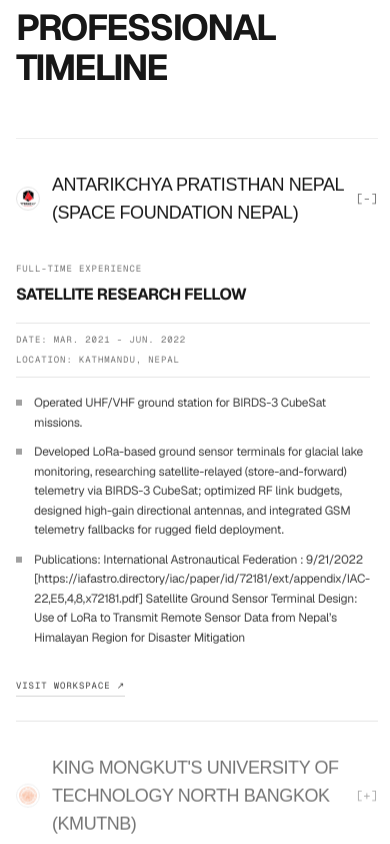
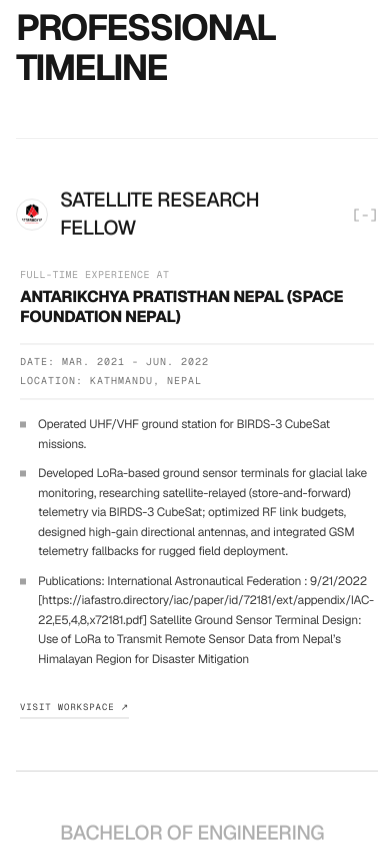
Before and after one commit to sagar-koirala/my-portfolio-app, a Next.js app: page / in a window 390 px wide. Shown: the part 2620-3464 px from the top of the page. Built offline with nearby package versions, Linux system fonts and the light colour scheme.

Commit message:
style(ui): align timeline and skills mobile layouts, increase logo and collapsed folder width, add highlighted wire gradient

```diff
--- a/src/components/SkillsBOM.tsx
+++ b/src/components/SkillsBOM.tsx
@@ -64,7 +64,7 @@
             >
               {/* Row Header */}
               <div className="flex items-center justify-between select-none">
-                <h3 className="text-xl md:text-3xl font-medium text-neutral-900 dark:text-white uppercase tracking-tight">
+                <h3 className="text-xl md:text-3xl font-medium text-neutral-900 dark:text-white uppercase tracking-tight font-sans">
                   {category}
                 </h3>
                 <span className="text-sm font-mono text-neutral-400 dark:text-neutral-500 transition-transform duration-300">
--- a/src/components/Timeline/TimelineCanvas.tsx
+++ b/src/components/Timeline/TimelineCanvas.tsx
@@ -395,9 +395,25 @@
         </div>
       )}
 
-      {/* SVG Connector Wires and Rail Layer */}
       {containerWidth > 0 && (
         <svg className="absolute inset-0 w-full h-full pointer-events-none" style={{ zIndex: 5 }}>
+          <defs>
+            {connectionPaths.map((wire) => (
+              <linearGradient
+                key={`grad-${wire.id}`}
+                id={`grad-${wire.id}`}
+                x1="0%"
+                y1="0%"
+                x2="0%"
+                y2="100%"
+              >
+                {/* Starts from the matching color of the timeline rail and gradually reaches bright white */}
+                <stop offset="0%" stopColor="rgba(39, 39, 42, 0.8)" />
+                <stop offset="100%" stopColor="rgba(255, 255, 255, 1)" />
+              </linearGradient>
+            ))}
+          </defs>
+
           {/* Background Curved Timeline Rail (Track) */}
           <path
             d={getRailPath()}
@@ -433,45 +449,75 @@
 
             return (
               <g key={`wire-${wire.id}`} className="transition-all duration-300" style={{ opacity: wire.warpedNode.opacity }}>
+                {/* Left Wire - Base Track */}
                 <motion.path
                   d={wire.pathLeft}
                   fill="none"
                   strokeWidth={1.5}
                   animate={{
-                    stroke: strokeColor,
-                    strokeWidth: strokeWidth,
+                    stroke: wire.isAnyActive ? "rgba(100, 100, 110, 0.25)" : "rgba(180, 180, 195, 0.7)",
+                    strokeWidth: 1.5,
                   }}
                   transition={springConfig}
                   strokeDasharray={dashArray}
                 />
+                {/* Left Wire - Active Gradient Overlay */}
+                <motion.path
+                  d={wire.pathLeft}
+                  fill="none"
+                  stroke={`url(#grad-${wire.id})`}
+                  strokeWidth={2.5}
+                  animate={{
+                    opacity: wire.isActive ? 1 : 0,
+                    strokeWidth: wire.isActive ? 2.5 : 1.5,
+                  }}
+                  transition={springConfig}
+                  strokeDasharray={dashArray}
+                />
+
+                {/* Right Wire - Base Track */}
                 <motion.path
                   d={wire.pathRight}
                   fill="none"
                   strokeWidth={1.5}
                   animate={{
-                    stroke: strokeColor,
-                    strokeWidth: strokeWidth,
+                    stroke: wire.isAnyActive ? "rgba(100, 100, 110, 0.25)" : "rgba(180, 180, 195, 0.7)",
+                    strokeWidth: 1.5,
                   }}
                   transition={springConfig}
                   strokeDasharray={dashArray}
                 />
+                {/* Right Wire - Active Gradient Overlay */}
+                <motion.path
+                  d={wire.pathRight}
+                  fill="none"
+                  stroke={`url(#grad-${wire.id})`}
+                  strokeWidth={2.5}
+                  animate={{
+                    opacity: wire.isActive ? 1 : 0,
+                    strokeWidth: wire.isActive ? 2.5 : 1.5,
+                  }}
+                  transition={springConfig}
+                  strokeDasharray={dashArray}
+                />
+
                 <motion.circle
                   cx={wire.warpedLeftAnchor.x}
                   cy={wire.warpedLeftAnchor.y}
-                  r={3}
+                  r={8}
                   animate={{
-                    r: (wire.isActive ? 4 : 3) * wire.warpedLeftAnchor.scale,
-                    fill: circleColor,
+                    r: (wire.isActive ? 9.5 : 8) * wire.warpedLeftAnchor.scale,
+                    fill: activeId ? "rgba(39, 39, 42, 0.8)" : "rgba(24, 24, 27, 0.6)",
                   }}
                   transition={springConfig}
                 />
                 <motion.circle
                   cx={wire.warpedRightAnchor.x}
                   cy={wire.warpedRightAnchor.y}
-                  r={3}
+                  r={8}
                   animate={{
-                    r: (wire.isActive ? 4 : 3) * wire.warpedRightAnchor.scale,
-                    fill: circleColor,
+                    r: (wire.isActive ? 9.5 : 8) * wire.warpedRightAnchor.scale,
+                    fill: activeId ? "rgba(39, 39, 42, 0.8)" : "rgba(24, 24, 27, 0.6)",
                   }}
                   transition={springConfig}
                 />
--- a/src/components/Timeline/TimelineDetails.tsx
+++ b/src/components/Timeline/TimelineDetails.tsx
@@ -9,7 +9,7 @@
 interface TimelineDetailsProps {
   experiences: ParsedExperience[];
   activeId: string | null;
-  onSelectId: (id: string) => void;
+  onSelectId: (id: string | null) => void;
 }
 
 const parseBullet = (bullet: string) => {
@@ -24,24 +24,39 @@
   return null;
 };
 
-/* Kept for potential reuse elsewhere; unused in the new collapsed-tab flow */
-const logoContainerVariants = {
-  rest: { scale: 1, rotate: 0 },
-  hover: { scale: 1.08, rotate: -3, transition: { type: "spring" as const, stiffness: 110, damping: 20 } }
+const mobileContainerVariants = {
+  hidden: { opacity: 0 },
+  visible: {
+    opacity: 1,
+    transition: {
+      staggerChildren: 0.04,
+      delayChildren: 0.05,
+    }
+  }
+} as const;
+
+const mobileItemVariants = {
+  hidden: {
+    opacity: 0,
+    y: 10,
+  },
+  visible: {
+    opacity: 1,
+    y: 0,
+    transition: {
+      type: "spring" as const,
+      stiffness: 75,
+      damping: 19,
+    }
+  }
 };
-
-const logoImageVariants = {
-  rest: { x: 0, y: 0, scale: 1 },
-  hover: { x: 2, y: -2, scale: 1.05, transition: { type: "spring" as const, stiffness: 110, damping: 20 } }
-};
-
-
 
 export default function TimelineDetails({
   experiences,
   activeId,
   onSelectId,
 }: TimelineDetailsProps) {
+  const collapsedWidth = 60;
   const containerRef = useRef<HTMLDivElement>(null);
   const [activeWidth, setActiveWidth] = useState<number>(600);
 
@@ -64,13 +79,13 @@
       for (const entry of entries) {
         const width = entry.contentRect.width;
         const inactiveCount = experiences.length - 1;
-        const totalInactiveWidth = inactiveCount * 48 + inactiveCount * 12;
-        setActiveWidth(width - totalInactiveWidth);
+        const totalInactiveWidth = inactiveCount * collapsedWidth + inactiveCount * 12;
+        setActiveWidth(width - totalInactiveWidth - 16);
       }
     });
     observer.observe(containerRef.current);
     return () => observer.disconnect();
-  }, [experiences.length]);
+  }, [experiences.length, collapsedWidth]);
 
   return (
     <>
@@ -82,12 +97,12 @@
             <motion.div
               key={exp.id}
               initial={{
-                width: isActive ? activeWidth : 48,
+                width: isActive ? activeWidth : collapsedWidth,
                 opacity: isActive ? 1 : 0.6,
                 y: 0,
               }}
               animate={{
-                width: isActive ? activeWidth : 48,
+                width: isActive ? activeWidth : collapsedWidth,
                 opacity: isActive ? 1 : 0.6,
                 y: 0,
               }}
@@ -101,11 +116,10 @@
                   : "border-neutral-200 dark:border-neutral-800 bg-neutral-50/40 dark:bg-neutral-950/40 hover:bg-neutral-100/20 dark:hover:bg-neutral-900/20 hover:border-neutral-300 dark:hover:border-neutral-700"
               }`}
             >
-              {/* Synchronized Animated Logo (locks to parent dimensions) */}
               <motion.div
                 initial={false}
                 animate={{
-                  left: isActive ? activeWidth - 72 : 8,
+                  left: isActive ? activeWidth - 72 : (collapsedWidth - 32) / 2,
                   top: isActive ? 32 : 24,
                   width: isActive ? 40 : 32,
                   height: isActive ? 40 : 32,
@@ -126,7 +140,6 @@
                 )}
               </motion.div>
 
-              {/* Synchronized Animated Vertical Label */}
               <motion.div
                 initial={false}
                 animate={{
@@ -134,18 +147,14 @@
                   opacity: isActive ? 0 : 1,
                 }}
                 transition={{ type: "spring", stiffness: 75, damping: 19, restDelta: 0.01 }}
-                className="absolute bottom-6 w-12 flex flex-col items-center pointer-events-none z-10"
+                className="absolute bottom-6 w-[60px] flex flex-col items-center pointer-events-none z-10"
               >
-                <span className="rotate-180 [writing-mode:vertical-lr] font-black text-[9px] tracking-widest whitespace-nowrap text-neutral-550 dark:text-neutral-400 uppercase font-mono">
+                <span className="rotate-180 [writing-mode:vertical-lr] font-black text-[11px] tracking-widest whitespace-nowrap text-neutral-500 dark:text-neutral-400 uppercase font-mono">
                   {exp.shortCompany || exp.company.split(" ")[0]}
                 </span>
               </motion.div>
 
               {isActive ? (
-                /* ── Rigid-Block Inner Layout ──
-                 * Fixed-width container that never reflows during the
-                 * parent's width animation. The parent clips (overflow-hidden)
-                 * and acts as a sliding mask to reveal this static block. */
                 <motion.div
                   key={exp.id}
                   initial={{ opacity: 0, x: slideDirection * 10 }}
@@ -156,9 +165,8 @@
                 >
                   <div>
                     <div className="flex justify-between items-start">
-                      {/* Left-side text content — static, no motion wrappers */}
                       <div className="flex-1 pr-4">
-                        <span className="font-mono text-[10px] uppercase tracking-widest text-neutral-550 dark:text-neutral-400">
+                        <span className="font-mono text-[10px] uppercase tracking-widest text-neutral-500 dark:text-neutral-400">
                           {exp.type} Experience
                         </span>
                         <h3 className="text-xl md:text-2xl font-black uppercase tracking-tight text-neutral-900 dark:text-neutral-100 mt-1.5 font-sans leading-tight">
@@ -168,7 +176,7 @@
                           {exp.company}
                         </p>
 
-                        <div className="flex flex-wrap gap-x-4 gap-y-1 text-[10px] font-mono text-neutral-550 dark:text-neutral-400 uppercase tracking-widest mt-3.5 border-y border-neutral-200 dark:border-neutral-800/60 py-2">
+                        <div className="flex flex-wrap gap-x-4 gap-y-1 text-[10px] font-mono text-neutral-500 dark:text-neutral-400 uppercase tracking-widest mt-3.5 border-y border-neutral-200 dark:border-neutral-800/60 py-2">
                           <span>DATE: {exp.dateRange}</span>
                           <span>•</span>
                           <span>LOCATION: {exp.location}</span>
@@ -179,7 +187,7 @@
                             const parsed = parseBullet(bullet);
                             return (
                               <div key={idx} className="flex gap-2 text-xs text-neutral-700 dark:text-neutral-300 leading-relaxed font-sans">
-                                <span className="text-neutral-550 dark:text-neutral-500 mt-1.5 shrink-0 text-[8px]">▪</span>
+                                <span className="text-neutral-500 dark:text-neutral-500 mt-1.5 shrink-0 text-[8px]">▪</span>
                                 <p>
                                   {parsed ? (
                                     <>
@@ -197,7 +205,6 @@
                         </div>
                       </div>
 
-                      {/* Spacer to preserve layout of active logo */}
                       <div className="w-10 h-10 shrink-0" />
                     </div>
                   </div>
@@ -217,89 +224,129 @@
                   )}
                 </motion.div>
               ) : (
-                /* Simple empty layout spacer when collapsed */
-                <div className="h-full w-12 shrink-0" />
+                <div style={{ width: collapsedWidth }} className="h-full shrink-0" />
               )}
             </motion.div>
           );
         })}
       </div>
 
-      {/* --- BOTTOM LAYER: Vertical Accordion System (Mobile / Tablet) --- */}
-      <div className="flex flex-col border-t border-neutral-200 dark:border-neutral-800 w-full md:hidden mt-4">
+      {/* --- BOTTOM LAYER: Minimalist Spaced Dividers (Mobile / Tablet) --- */}
+      <motion.div
+        layout="position"
+        className="flex flex-col w-full md:hidden border-t border-neutral-200 dark:border-neutral-800 mt-4"
+      >
         {experiences.map((exp) => {
           const isActive = activeId === exp.id;
+          const isAnyActive = activeId !== null;
+          const mobileOpacity = isActive ? 1 : (isAnyActive ? 0.35 : 1);
           return (
-            <div
+            <motion.div
+              layout="position"
               key={`mob-${exp.id}`}
-              onMouseEnter={() => onSelectId(exp.id)}
-              onClick={() => onSelectId(exp.id)}
-              className="border-b border-neutral-200 dark:border-neutral-800 py-6 transition-opacity duration-300 cursor-pointer"
-              style={{ opacity: isActive ? 1 : 0.6 }}
+              id={`mob-${exp.id}`}
+              onClick={() => onSelectId(isActive ? null : exp.id)} // Clean Mobile Collapse
+              className={`border-b transition-all duration-300 cursor-pointer select-none bg-transparent py-12 ${
+                isActive
+                  ? "border-neutral-300 dark:border-neutral-700"
+                  : isAnyActive
+                    ? "border-neutral-200/30 dark:border-neutral-800/30"
+                    : "border-neutral-200 dark:border-neutral-800"
+              }`}
+              style={{ opacity: mobileOpacity }}
             >
-              <div className="flex items-center justify-between select-none py-2">
-                <div className="flex items-center gap-3">
+              {/* Header Panel - Displays Role Title primarily */}
+              <div className="flex items-center justify-between select-none">
+                <div className="flex items-center gap-3 min-w-0 flex-1 pr-2">
                   {exp.logo && (
-                    <div className="w-6 h-6 bg-white rounded-full flex items-center justify-center shrink-0 overflow-hidden border border-neutral-200 dark:border-neutral-700">
+                    <div className="w-8 h-8 bg-white rounded-full flex items-center justify-center shrink-0 overflow-hidden border border-neutral-200 dark:border-neutral-700">
                       <Image
                         src={exp.logo}
                         alt={`${exp.company} Logo`}
-                        width={20}
-                        height={20}
-                        className="w-full h-full object-contain p-0.5 rounded-full"
+                        width={32}
+                        height={32}
+                        className="w-full h-full object-contain p-1 rounded-full"
                       />
                     </div>
                   )}
-                  <h3 className="text-lg font-medium text-neutral-900 dark:text-neutral-100 uppercase tracking-tight">
-                    {exp.company}
+                  <h3 className="text-xl font-medium text-neutral-900 dark:text-white uppercase tracking-tight font-sans leading-snug">
+                    {exp.role}
                   </h3>
                 </div>
-                <span className="text-xs font-mono text-neutral-500 dark:text-neutral-400">
+
+                {/* Fixed iOS WebKit bracket wrap bug */}
+                <span className="text-sm font-mono text-neutral-400 dark:text-neutral-500 transition-transform duration-300 inline-block w-8 text-right shrink-0 whitespace-nowrap select-none">
                   {isActive ? "[-]" : "[+]"}
                 </span>
               </div>
 
+              {/* Collapsible Content Area */}
               <motion.div
                 initial={false}
-                animate={{
-                  height: isActive ? "auto" : 0,
-                  opacity: isActive ? 1 : 0,
-                  marginTop: isActive ? 20 : 0
+                animate={isActive ? "visible" : "hidden"}
+                variants={{
+                  hidden: {
+                    height: 0,
+                    opacity: 0,
+                    transition: {
+                      height: { type: "spring", stiffness: 75, damping: 19, restDelta: 0.01 },
+                      opacity: { duration: 0.15 }
+                    }
+                  },
+                  visible: {
+                    height: "auto",
+                    opacity: 1,
+                    transition: {
+                      height: { type: "spring", stiffness: 75, damping: 19, restDelta: 0.01 },
+                      opacity: { duration: 0.22 }
+                    }
+                  }
                 }}
-                transition={{ type: "spring", stiffness: 75, damping: 19, restDelta: 0.01 }}
-                className="overflow-hidden"
+                className="overflow-hidden relative"
+                style={{
+                  transform: "translateZ(0)", // GPU clipping isolate
+                  willChange: "transform, height, opacity"
+                }}
               >
                 <motion.div
-                  initial={{ opacity: 0, x: slideDirection * 10 }}
-                  animate={{ opacity: isActive ? 1 : 0, x: isActive ? 0 : slideDirection * 10 }}
-                  transition={{ duration: 0.25, ease: "easeOut" }}
-                  className="space-y-4 pr-2"
+                  variants={mobileContainerVariants}
+                  initial="hidden"
+                  animate={isActive ? "visible" : "hidden"}
+                  className="space-y-4 pr-1 pt-5 pb-1 px-1"
                 >
-                  <div>
-                    <span className="font-mono text-[9px] uppercase tracking-widest text-neutral-500 dark:text-neutral-400">
-                      {exp.type} Experience
+                  {/* Company Name Subtitle Context inside the folder details */}
+                  <motion.div variants={mobileItemVariants}>
+                    <span className="font-mono text-[10px] uppercase tracking-wider text-neutral-400 dark:text-neutral-500">
+                      {exp.type} Experience at
                     </span>
-                    <h4 className="text-base font-bold uppercase tracking-tight text-neutral-900 dark:text-neutral-100 mt-1 font-sans">
-                      {exp.role}
+                    <h4 className="text-base font-extrabold uppercase tracking-tight text-neutral-900 dark:text-neutral-100 mt-0.5 font-sans leading-tight">
+                      {exp.company}
                     </h4>
-                  </div>
+                  </motion.div>
 
-                  <div className="flex flex-col gap-1.5 text-[9px] font-mono text-neutral-500 dark:text-neutral-400 uppercase tracking-widest border-y border-neutral-200 dark:border-neutral-800/60 py-2.5">
+                  <motion.div
+                    variants={mobileItemVariants}
+                    className="flex flex-col gap-1 text-[10px] font-mono text-neutral-500 dark:text-neutral-400 uppercase tracking-widest border-y border-neutral-200 dark:border-neutral-800 py-2.5"
+                  >
                     <span>DATE: {exp.dateRange}</span>
                     <span>LOCATION: {exp.location}</span>
-                  </div>
+                  </motion.div>
 
                   <div className="space-y-2.5">
                     {exp.bullets.map((bullet, idx) => {
                       const parsed = parseBullet(bullet);
                       return (
-                        <div key={idx} className="flex gap-3 items-start">
-                          {/* CSS-rendered square bullet to match Technical Inventory */}
-                          <span className="h-1.5 w-1.5 bg-neutral-400 dark:bg-neutral-600 flex-shrink-0 mt-1.5" />
+                        <motion.div
+                          key={idx}
+                          variants={mobileItemVariants}
+                          className="flex gap-3 items-start"
+                        >
+                          {/* CSS Square bullet matching Technical Inventory spacing */}
+                          <span className="h-1.5 w-1.5 bg-neutral-400 dark:bg-neutral-600 flex-shrink-0 mt-1.5 rounded-none" />
                           <p className="font-sans text-xs text-neutral-700 dark:text-neutral-300 leading-relaxed tracking-tight">
                             {parsed ? (
                               <>
-                                <strong className="font-bold text-neutral-900 dark:text-neutral-100">{parsed.prefix}</strong>
+                                <strong className="font-bold text-neutral-950 dark:text-neutral-50">{parsed.prefix}</strong>
                                 {parsed.hasColon ? ": " : " "}
                                 {parsed.text}
                               </>
@@ -307,29 +354,29 @@
                               bullet
                             )}
                           </p>
-                        </div>
+                        </motion.div>
                       );
                     })}
                   </div>
 
                   {exp.website && (
-                    <div className="pt-2">
+                    <motion.div variants={mobileItemVariants} className="pt-2">
                       <a
                         href={exp.website}
                         target="_blank"
                         rel="noopener noreferrer"
-                        className="inline-flex items-center gap-1.5 text-[9px] font-mono uppercase tracking-widest text-neutral-700 hover:text-neutral-900 dark:text-neutral-200 dark:hover:text-white border-b border-neutral-300 dark:border-neutral-800 hover:border-neutral-900 dark:hover:border-neutral-400 pb-0.5 transition-all select-none"
+                        className="inline-flex items-center gap-1.5 text-[9px] font-mono uppercase tracking-widest text-neutral-700 hover:text-neutral-950 dark:text-neutral-200 dark:hover:text-white border-b border-neutral-300 dark:border-neutral-800 hover:border-neutral-900 dark:hover:border-neutral-400 pb-0.5 transition-all select-none"
                       >
                         Visit Workspace ↗
                       </a>
-                    </div>
+                    </motion.div>
                   )}
                 </motion.div>
               </motion.div>
-            </div>
+            </motion.div>
           );
         })}
-      </div>
+      </motion.div>
     </>
   );
 }
--- a/src/components/Timeline/TimelineRail.tsx
+++ b/src/components/Timeline/TimelineRail.tsx
@@ -118,9 +118,10 @@
   }, [parsedExperiences, activeExperienceId, clampCenterYear]);
 
   // Selection callback to snap viewport to the targeted experience
-  const handleSelectId = useCallback((id: string) => {
+  const handleSelectId = useCallback((id: string | null) => {
     setShouldAnimate(true);
     setActiveExperienceId(id);
+    if (id) {
       const exp = parsedExperiences.find(e => e.id === id);
       if (exp) {
         const [targetMin, targetMax] = getDynamicTargetRange(exp.yearStart, exp.yearEnd);
@@ -128,6 +129,7 @@
         const targetCenter = (targetMin + targetMax) / 2;
         setViewportCenterYear(clampCenterYear(targetCenter, targetDuration));
         setZoomDuration(targetDuration);
+      }
     }
   }, [parsedExperiences, clampCenterYear]);
 
```
Lines whose indentation alone changed are shown as unchanged.
